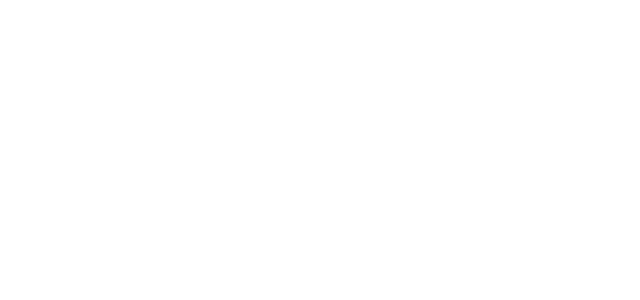
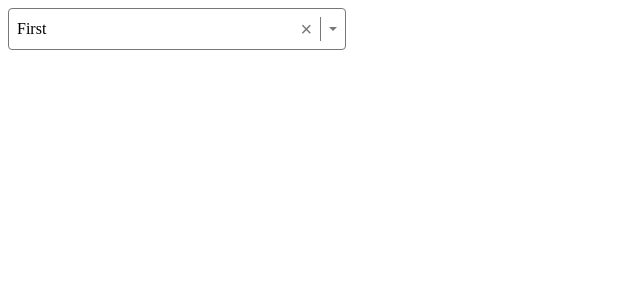
Before and after one commit to aashish-nomad/react-custom-select, a React (Vite) app: page / in a window 1280 px wide. Shown: the top 300 px of the page, without its empty margins (0-640 px from the left). Built offline with nearby package versions, Linux system fonts and the light colour scheme.

Commit message:
Adds starting markup styles and logic for opening and closing the custom single select

```diff
--- a/src/App.tsx
+++ b/src/App.tsx
@@ -1,6 +1,18 @@
+import { useState } from "react";
+import { Select } from "./Select";
+
+const options = [
+  {label: 'First', value: 1},
+  {label: 'Second', value: 2},
+  {label: 'Third', value: 3},
+  {label: 'Fourth', value: 4},
+  {label: 'Fifth', value: 5},
+]
+
 function App() {
+  const [value, setValue] = useState<typeof options[0] | undefined>(options[0])
 
-  return null
+  return <Select options={options} value={value} onChange={(o) => setValue(o) }/>
 }
 
 export default App
--- /dev/null
+++ b/src/Select.tsx
@@ -0,0 +1,30 @@
+import { useState } from 'react'
+import styles from './css/select.module.css'
+
+type SelectOption = {
+  label: string
+  value: any
+}
+
+type SelectProps = {
+  options: SelectOption[]
+  onChange: (value: SelectOption | undefined) => void
+  value?: SelectOption
+}
+
+export function Select({value, onChange, options}: SelectProps) {
+  const [isOpen, setIsOpen] = useState(false)
+  return(
+    <div onBlur={() => setIsOpen(false)} onClick={() => setIsOpen(val => !val)} className={styles.container} tabIndex={0}>
+      <span className={styles.value}>{value?.label}</span>
+      <button className={styles['clear-btn']}>&times;</button>
+      <div className={styles.divider}></div>
+      <div className={styles.caret}></div>
+      <ul className={`${styles.options} ${isOpen ? styles.show : ''}`}>
+        {options.map(option => {
+          return <li key={option.value} className={styles.option}>{option.label}</li>
+        })}
+      </ul>
+    </div>
+  )
+}
--- /dev/null
+++ b/src/css/select.module.css
@@ -0,0 +1,82 @@
+.container {
+  position: relative;
+  display: flex;
+  width: 20em;
+  min-height: 1.5em;
+  border: .05em solid #777;
+  align-items: center;
+  gap: .5em;
+  padding: .5em;
+  border-radius: .25em;
+  outline: none;
+}
+
+.container:focus {
+  border-color: hsl(200, 100%, 50%);
+}
+
+.value {
+  flex-grow: 1;
+}
+
+.clear-btn {
+  background: none;
+  color: #777;
+  border: none;
+  outline: none;
+  cursor: pointer;
+  padding: 0;
+  font-size: 1.25em;
+}
+
+.clear-btn:focus,
+.clear-btn:hover {
+  color: #333;
+}
+
+.divider {
+  background-color: #777;
+  width: .05em;
+  align-self: stretch;
+}
+
+.caret {
+  border: .25em solid transparent;
+  border-top-color: #777;
+  translate: 0 25%;
+}
+
+.options {
+  margin: 0;
+  padding: 0;
+  list-style: none;
+  display: none;
+  max-height: 15em;
+  overflow-y: auto;
+  border: .05em solid #777;
+  border-radius: .25em;
+  width: 100%;
+  left: 0;
+  top: calc(100% + .25em);
+  position: absolute;
+  background: #fff;
+  z-index: 100;
+}
+
+.options.show {
+  display: block;
+}
+
+.option {
+  padding: .25em .5em;
+  cursor: pointer;
+}
+
+.option.highlighted {
+  background-color: hsl(200, 100%, 50%);
+  color: #fff;
+}
+
+.option.selected {
+  background-color: hsl(200, 100%, 70%);
+}
```
